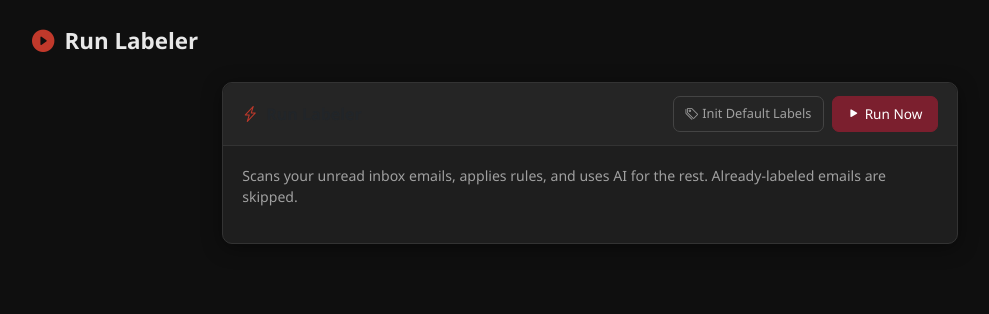
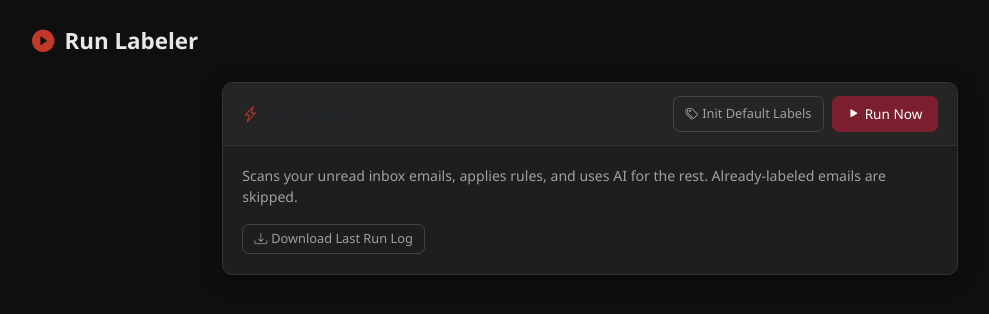
Before and after one commit to besmartaico/label-logic, a Flask app: page /rules in a window 1280 px wide. Shown: the part 62-376 px from the top of the page, without its empty margins (50-1039 px from the left). Run offline with Flask 3, Linux system fonts and the light colour scheme; some libraries are stand-ins or nearby versions.

Commit message:
Update rules.html

```diff
--- a/backend/templates/rules.html
+++ b/backend/templates/rules.html
@@ -24,7 +24,7 @@
         <div id="run-labeler-status"></div>
         <div id="run-stats" class="run-stats" style="display:none"></div>
         <div class="mt-3">
-          <a id="download-run-log-link" href="/download-run-log" class="btn btn-sm btn-outline-secondary" target="_blank" style="display:none">
+          <a id="download-run-log-link" href="/download-run-log" class="btn btn-sm btn-outline-secondary" target="_blank">
             <i class="bi bi-download me-1"></i>Download Last Run Log
           </a>
         </div>
```
